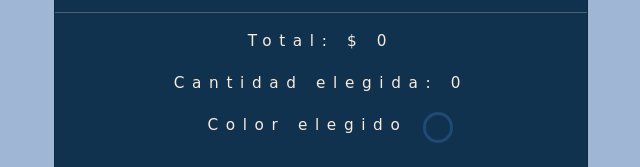
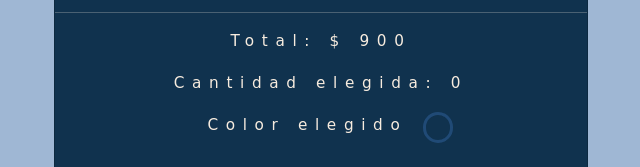
Before and after one commit to Sufuron/JS_Desafio, a website: page index.html in a window 1280 px wide. Shown: the part 648-815 px from the top of the page, 319-959 px from the left. Drawn offline with Linux system fonts and the light colour scheme.

Commit message:
se cambio precio en index.html

```diff
--- a/index.html
+++ b/index.html
@@ -24,7 +24,7 @@
                     <input type="color">
                     <hr>
                     <p class="card_main_price">Total: $
-                        <span>0</span>
+                        <span>900</span>
                     </p>
                     <p>Cantidad elegida:
                         <span class="card_main_quantity">0</span>
```
